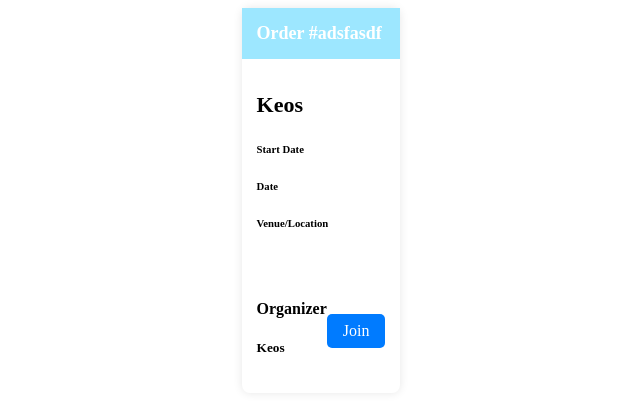
After one commit to luminouslabsbd/keosevents, a Symfony app: template templates/Dashboard/Shared/SendTicket/eventTicketForCsv.html.twig in a window 1280 px wide. The commit adds this page. Shown: the top 412 px of the page, without its empty margins (319-959 px from the left). Run offline with Twig, Linux system fonts and the light colour scheme; the template is opened without the code that fills it, so the values that code supplies are empty; some libraries are stand-ins or nearby versions.

Commit message:
[send Ticket For CSV user]

```diff
--- a/config/routes.yaml
+++ b/config/routes.yaml
@@ -189,3 +189,8 @@ send_tickets:
     path: /send_tickets/{event?}
     controller: 'App\Controller\Dashboard\Shared\TicketController::sendTicket'
     methods: ['GET']
+
+send_ticket_csv:
+    path: /send_ticket_csv/{event?}
+    controller: 'App\Controller\Dashboard\Shared\TicketController::sendTicketCsv'
+    methods: [ 'GET' ]
--- a/templates/Dashboard/Shared/Event/manage-events-table.html.twig
+++ b/templates/Dashboard/Shared/Event/manage-events-table.html.twig
@@ -80,7 +80,9 @@
                                     <a href="{{ path('dashboard_organizer_event_edit', { slug : event.slug }) }}" class="dropdown-item"><i class="dropdown-icon fas fa-edit fa-fw text-muted"></i> {{ "Edit"|trans }}</a>
                                     <a href="{{ path('dashboard_organizer_orders', { event : event.slug, status: 1 }) }}" class="dropdown-item"><i class="dropdown-icon fas fa-users fa-fw text-muted"></i> {{ "Attendees"|trans }}</a>
                                     <a href="{{ path('dashboard_organizer_reviews', { event : event.slug }) }}" class="dropdown-item"><i class="dropdown-icon fas fa-star fa-fw text-muted"></i> {{ "Reviews"|trans }} </a>
-                                    <a href="{{ path('send_tickets', { event : event.id }) }}" class="dropdown-item"><i class="dropdown-icon fas fa-star fa-fw text-muted"></i> {{ "Send Tickets"|trans }} </a>
+                                    <a href="{{ path('send_tickets', { event : event.id }) }}" class="dropdown-item"><i class="dropdown-icon fas fa-ticket-alt fa-fw text-muted"></i> {{ "Send Tickets"|trans }} </a>
+                                    <a href="{{ path('send_ticket_csv', { event : event.id }) }}" class="dropdown-item"><i class="dropdown-icon fas fa-envelope fa-fw text-muted"></i> {{ "Send Tickets For CSV"|trans }} </a>
+
                                     {% if event.published %}
                                         <a href="{{ path('dashboard_organizer_event_draft', { slug : event.slug }) }}" class="dropdown-item"><i class="dropdown-icon fas fa-eye-slash fa-fw text-muted"></i> {{ "Draft"|trans }}</a>
                                     {% else %}
--- /dev/null
+++ b/templates/Dashboard/Shared/SendTicket/eventTicketForCsv.html.twig
@@ -0,0 +1,37 @@
+<!DOCTYPE html>
+<html lang="en">
+
+<head>
+    <meta charset="UTF-8">
+    <meta name="viewport" content="width=device-width, initial-scale=1.0">
+    <title>Inline CSS Example</title>
+</head>
+
+<body>
+<section class="section-content padding-y bg-white">
+    <div style="max-width: 100%; margin: auto;">
+        <div style="display: flex; flex-direction: column; align-items: center;">
+            <div style="box-shadow: 0 0 10px rgba(0,0,0,0.1); border-radius: 8px; margin-bottom: 20px;">
+                <div style="background-color: #9de7ff; color: #fff; padding: 15px;">
+                    <h2 style="font-size: 18px; margin: 0;">Order #adsfasdf</h2>
+                </div>
+                <div style="padding: 15px;">
+                    <h1 style="font-size: 22px; font-weight: 600;">Keos</h1>
+                    <h6 style="font-weight: bolder;">Start Date</h6>
+                    <h6 style="font-weight: bolder;">Date</h6>
+                    <h6 style="font-weight: bolder;">Venue/Location</h6>
+                </div>
+                <div style="padding: 15px; display: flex; justify-content: space-between; align-items: center;">
+                    <div>
+                        <h3 style="font-size: 16px;">Organizer</h3>
+                        <h5>Keos</h5>
+                    </div>
+                    <a href="#" style="background-color: #007bff; color: #fff; border: none; padding: 8px 16px; border-radius: 5px; text-decoration: none;">Join</a>
+                </div>
+            </div>
+        </div>
+    </div>
+</section>
+</body>
+
+</html>
```
Also changed, not shown: src/Controller/Dashboard/Shared/TicketController.php (+35 -3 lines).
